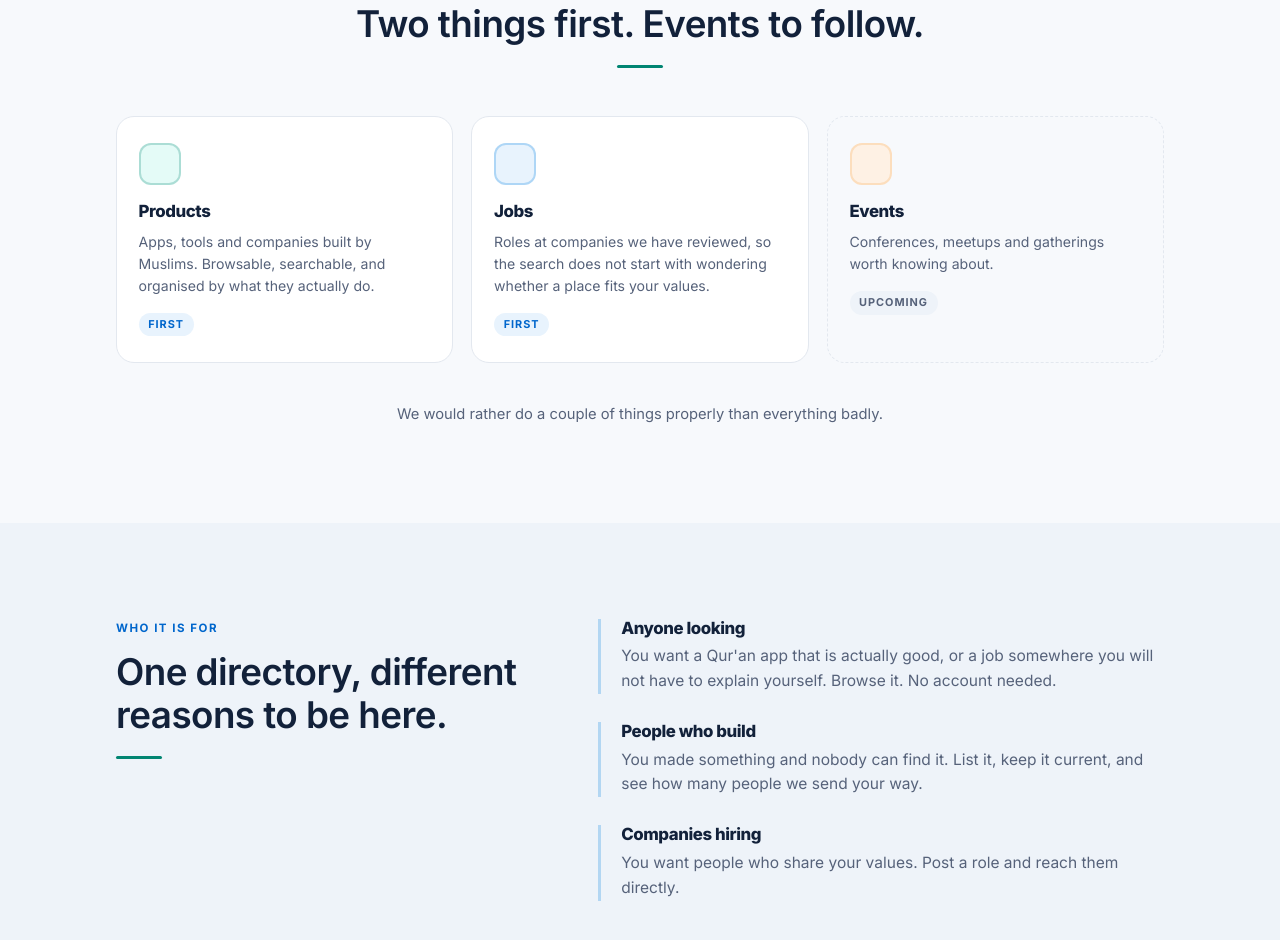
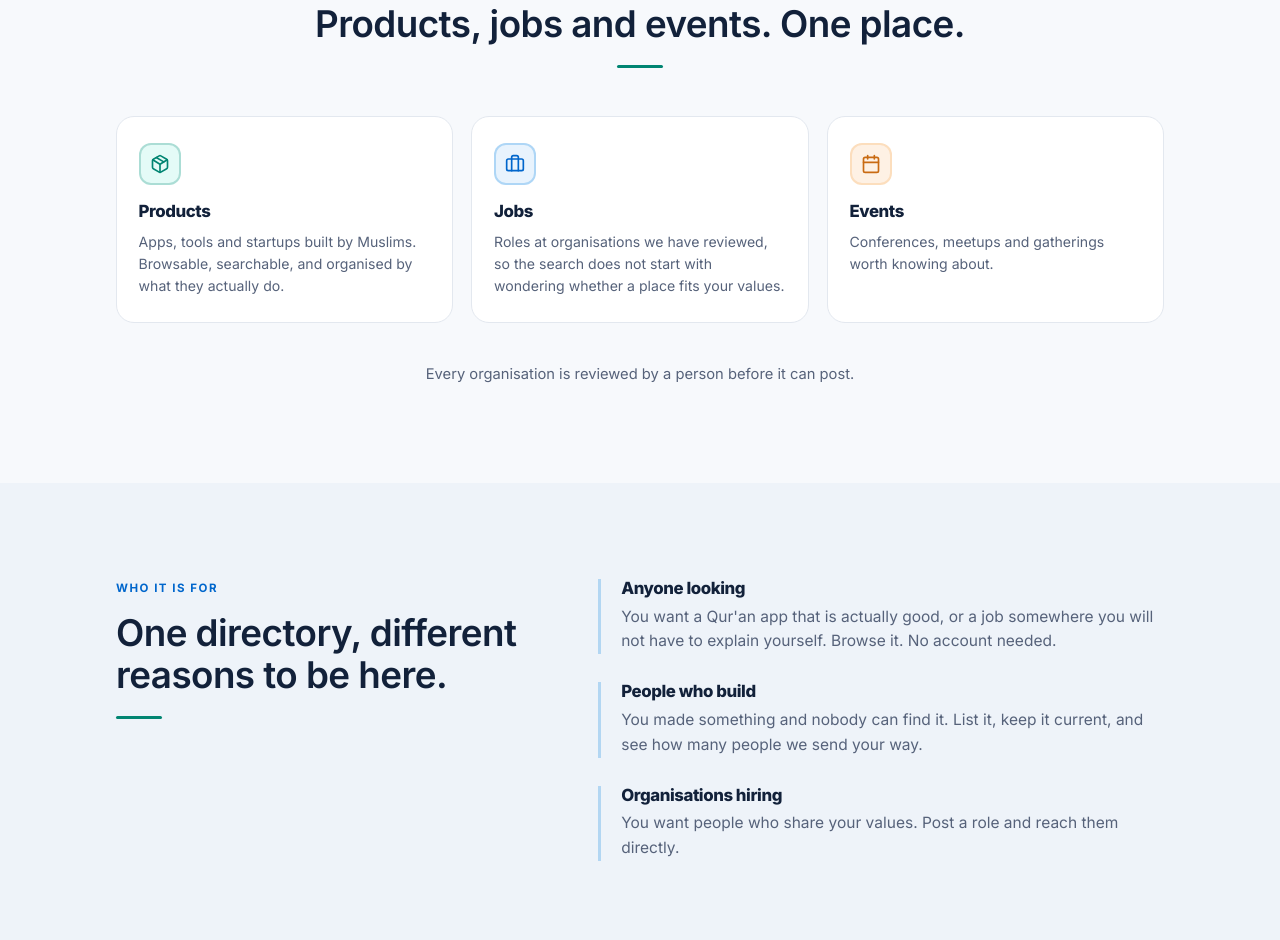
Before and after one commit to taseenw/4ummah-landing, a plain HTML site: page index.html in a window 1280 px wide. Shown: the part 1314-2254 px from the top of the page. Drawn offline with Linux system fonts and the light colour scheme.

Commit message:
Icons on the feature cards, Events as a full card, organisation wording
The cards were empty tinted squares; they now carry the same package,
briefcase and calendar icons as the app's home page. Events is built in the
product, so it is no longer "to follow", and the copy says organisation
where it meant one, matching the app.

Co-Authored-By: Claude Opus 5.5 <noreply@anthropic.com>
Claude-Session: https://claude.ai/code/session_01XL8qaMW6oLjMGN4YeB4Uac

```diff
--- a/index.html
+++ b/index.html
@@ -4,7 +4,7 @@
 <meta charset="utf-8">
 <meta name="viewport" content="width=device-width, initial-scale=1">
 <title>4Ummah, the digital home of the Muslim ecosystem</title>
-<meta name="description" content="A directory of products built by Muslims and roles at companies we have reviewed. One place, instead of a dozen group chats.">
+<meta name="description" content="A directory of products built by Muslims and roles at organisations we have reviewed. One place, instead of a dozen group chats.">
 
 <meta property="og:title" content="4Ummah">
 <meta property="og:description" content="The digital home of the Muslim ecosystem. Products built by Muslims, and work that fits your values.">
@@ -50,7 +50,7 @@
         <p class="eyebrow">Built for the Ummah. By the Ummah.</p>
         <h1>Digital home of the <em>Muslim</em> ecosystem.</h1>
         <p class="lede">
-          Muslim founders, companies and opportunities are scattered across
+          Muslim founders, organisations and opportunities are scattered across
           LinkedIn, Telegram, WhatsApp and a dozen group chats. We are bringing
           them into one place.
         </p>
@@ -98,38 +98,35 @@
   <section id="pillars">
     <div class="wrap">
       <p class="eyebrow center">What is in it</p>
-      <h2 class="center">Two things first. Events to follow.</h2>
+      <h2 class="center">Products, jobs and events. One place.</h2>
       <div class="rule center-rule" aria-hidden="true"></div>
 
       <ul class="cards">
         <li class="card reveal">
-          <span class="ico ico-teal" aria-hidden="true"></span>
+          <span class="ico ico-teal" aria-hidden="true"><svg viewBox="0 0 24 24" width="20" height="20" fill="none" stroke="currentColor" stroke-width="2" stroke-linecap="round" stroke-linejoin="round"><path d="M11 21.73a2 2 0 0 0 2 0l7-4A2 2 0 0 0 21 16V8a2 2 0 0 0-1-1.73l-7-4a2 2 0 0 0-2 0l-7 4A2 2 0 0 0 3 8v8a2 2 0 0 0 1 1.73z"/><path d="M12 22V12"/><path d="m3.3 7 7.703 4.734a2 2 0 0 0 1.994 0L20.7 7"/><path d="m7.5 4.27 9 5.15"/></svg></span>
           <h3>Products</h3>
           <p>
-            Apps, tools and companies built by Muslims. Browsable, searchable,
+            Apps, tools and startups built by Muslims. Browsable, searchable,
             and organised by what they actually do.
           </p>
-          <span class="tag tag-live">First</span>
         </li>
         <li class="card reveal">
-          <span class="ico ico-blue" aria-hidden="true"></span>
+          <span class="ico ico-blue" aria-hidden="true"><svg viewBox="0 0 24 24" width="20" height="20" fill="none" stroke="currentColor" stroke-width="2" stroke-linecap="round" stroke-linejoin="round"><path d="M16 20V4a2 2 0 0 0-2-2h-4a2 2 0 0 0-2 2v16"/><rect width="20" height="14" x="2" y="6" rx="2"/></svg></span>
           <h3>Jobs</h3>
           <p>
-            Roles at companies we have reviewed, so the search does not start
+            Roles at organisations we have reviewed, so the search does not start
             with wondering whether a place fits your values.
           </p>
-          <span class="tag tag-live">First</span>
         </li>
-        <li class="card muted reveal">
-          <span class="ico ico-amber" aria-hidden="true"></span>
+        <li class="card reveal">
+          <span class="ico ico-amber" aria-hidden="true"><svg viewBox="0 0 24 24" width="20" height="20" fill="none" stroke="currentColor" stroke-width="2" stroke-linecap="round" stroke-linejoin="round"><path d="M8 2v4"/><path d="M16 2v4"/><rect width="18" height="18" x="3" y="4" rx="2"/><path d="M3 10h18"/></svg></span>
           <h3>Events</h3>
           <p>Conferences, meetups and gatherings worth knowing about.</p>
-          <span class="tag">Upcoming</span>
         </li>
       </ul>
 
       <p class="footnote center">
-        We would rather do a couple of things properly than everything badly.
+        Every organisation is reviewed by a person before it can post.
       </p>
     </div>
   </section>
@@ -160,7 +157,7 @@
             </p>
           </li>
           <li>
-            <h3>Companies hiring</h3>
+            <h3>Organisations hiring</h3>
             <p>
               You want people who share your values. Post a role and reach them
               directly.
--- a/styles.css
+++ b/styles.css
@@ -218,10 +218,10 @@ section h2 { font-size: clamp(1.65rem, 1.2rem + 1.6vw, 2.3rem); color: var(--nav
 .card.muted { background: transparent; border-style: dashed; }
 .card.muted:hover { transform: none; box-shadow: none; }
 
-.ico { display: block; width: 42px; height: 42px; border-radius: 12px; margin-bottom: 1.1rem; }
-.ico-teal   { background: #e4fbf7; box-shadow: inset 0 0 0 2px rgba(1,133,114,0.25); }
-.ico-blue   { background: #e8f3fd; box-shadow: inset 0 0 0 2px rgba(0,129,223,0.25); }
-.ico-amber  { background: #fef1e4; box-shadow: inset 0 0 0 2px rgba(245,158,66,0.24); }
+.ico { display: grid; place-items: center; width: 42px; height: 42px; border-radius: 12px; margin-bottom: 1.1rem; }
+.ico-teal   { color: var(--teal); background: #e4fbf7; box-shadow: inset 0 0 0 2px rgba(1,133,114,0.25); }
+.ico-blue   { color: var(--brand-deep); background: #e8f3fd; box-shadow: inset 0 0 0 2px rgba(0,129,223,0.25); }
+.ico-amber  { color: #c96b12; background: #fef1e4; box-shadow: inset 0 0 0 2px rgba(245,158,66,0.24); }
 
 .tag {
   display: inline-block; margin-top: 1rem;
```
